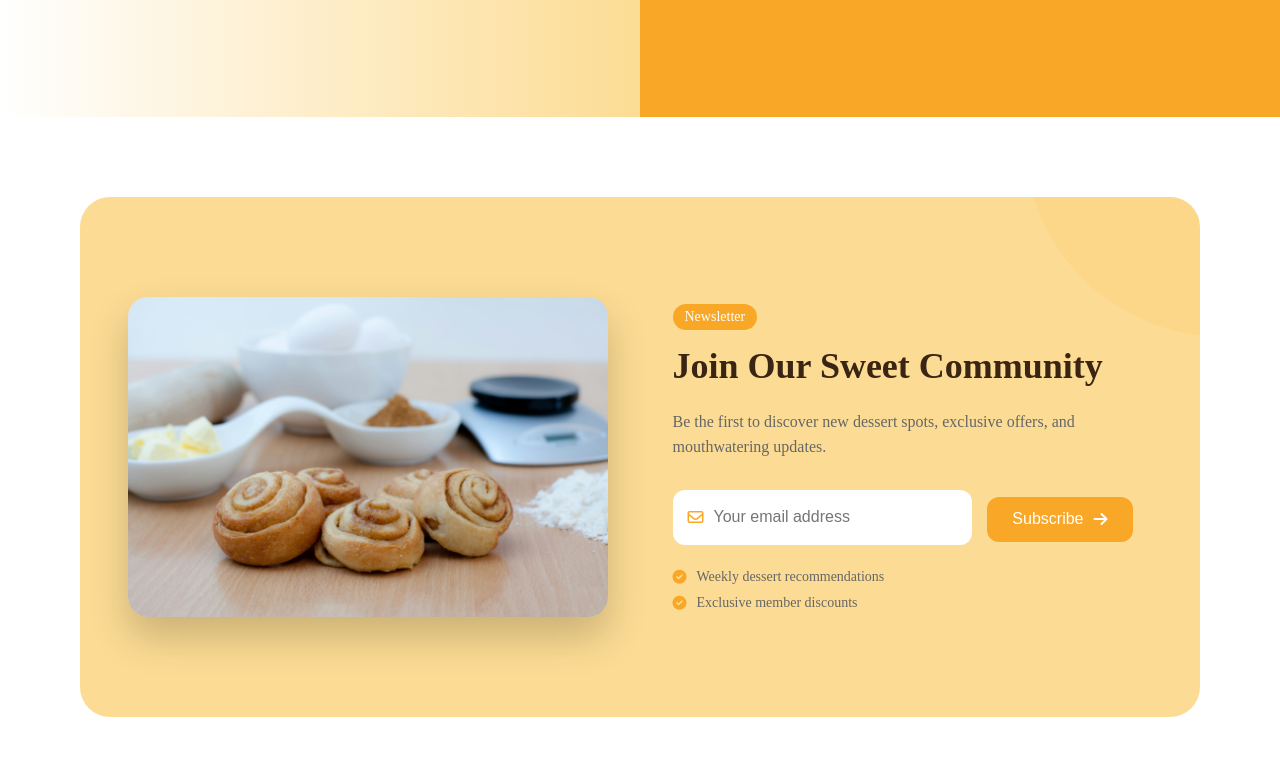
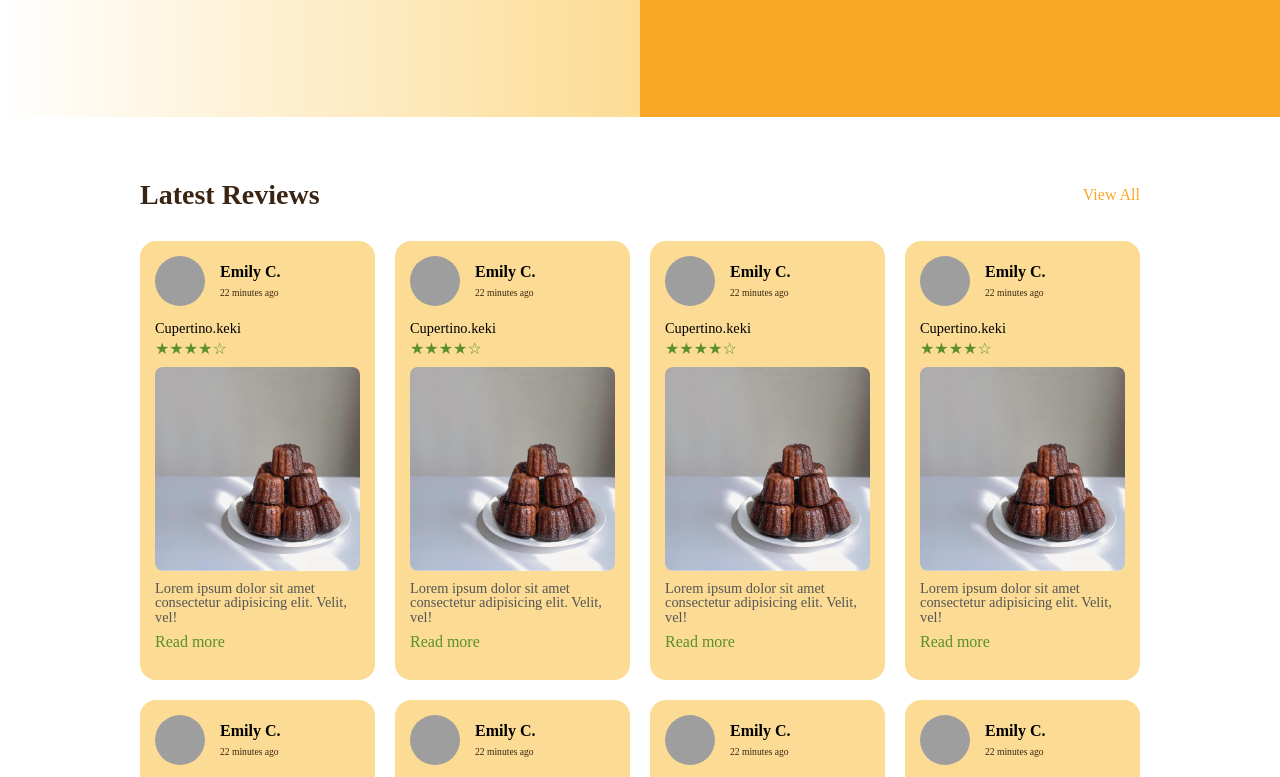
Before and after one commit to Emilyyen2222/TID_103_16, a plain HTML site: page index.html in a window 1280 px wide. Shown: the part 683-1460 px from the top of the page. Drawn offline with Linux system fonts and the light colour scheme; grey boxes are pictures that could not be loaded.

Commit message:
minor update

```diff
--- a/CSS/style.css
+++ b/CSS/style.css
@@ -218,12 +218,14 @@ body {
     z-index: 1;
 }
 
-.right-side img {
+/* .right-side img {
     max-width: 75%;
     height: auto;
     position: relative;
     right: 180px;
-}
+    opacity: 0.5;
+
+} */
 
 /* The overlay text on the left side */
 .overlay-text {
@@ -333,13 +335,13 @@ body {
 }
 
 
-/* 輪播器樣式 */
+/* 輪播器 */
 .slider {
     position: relative;
     width: 100%;
     height: 500px;
     overflow: hidden;
-    border-radius: 40px;
+    border-radius:40px;
     margin-left: -200px;  /* 向左移動 50px */
     /* 或者使用 transform */
     /* transform: translateX(-50px); */
@@ -357,7 +359,7 @@ body {
     height: 100%;
     object-fit: cover;
     position: relative;
-    right: 180px;
+    right: 150px;
     border-radius: 40px;
 }
 
@@ -598,7 +600,7 @@ body {
 .latest_review_section {
     max-width: 1000px;
     margin: 0 auto;
-    padding: 56px 20px;
+    padding: 64px 20px;
     text-align: center;
 }
 
@@ -607,7 +609,7 @@ body {
     display: flex;
     justify-content: space-between;
     align-items: center;
-    margin-bottom: 56px;
+    margin-bottom: 32px;
     text-align: left;
 }
 
@@ -626,18 +628,20 @@ body {
 /* Review Grid */
 .review-grid {
     display: grid;
-    grid-template-columns: repeat(3, 1fr);  /* 改用 grid 布局，每行3個 */
+    grid-template-columns: repeat(4, 1fr);  /* 改用 grid 布局，每行3個 */
     gap: 20px;
 }
 
 .review-card {
-    width: 90%;  /* 讓卡片填滿網格空間 */
+    width: 100%;  /* 讓卡片填滿網格空間 */
 }
 
 .review-item {
-    background-color: #fff;
-    border-radius: 8px;
-    box-shadow: 0 2px 5px rgba(249, 167, 38, 0.6);
+    background-color: #FCDC94;
+    border-radius: 16px;
+    /* border: 8px solid #FCDC94; */
+    /* box-sizing: border-box; */
+    /* box-shadow: -5px 5px 5px 5px rgba(249, 167, 38, 0.8); */
     padding: 15px;
 }
 
@@ -667,7 +671,7 @@ body {
 .post-time {
     font-size: 0.6em;
     color: #3A2513;
-    margin-top: 4px;
+    margin-top: 8px;
 }
 
 /* Review Content */
@@ -678,7 +682,7 @@ body {
 
 .review-content h2 {
     font-size: .9em;
-    margin: 0 0 10px 0;
+    margin: 0 0 6px 0;
 }
 
 .rating {
@@ -765,7 +769,7 @@ body {
     display: flex;
     justify-content: space-between;
     align-items: center;
-    margin-bottom: 56px;
+    margin-bottom: 32px;
     text-align: left;
 }
 
@@ -839,7 +843,7 @@ body {
     background-color: #FCDC94;
     padding: 60px 20px;
     margin-top: 120px;
-    margin-bottom: 20vh;
+    margin-bottom: 15vh;
     text-align: center;
 }
 
--- a/index.html
+++ b/index.html
@@ -90,41 +90,6 @@
             </div>
         </div>
     </section>
-<!-- mailing part -->
-    <section class="join-mailing-list">
-        <div class="mailing-content">
-            <div class="image-container">
-                <img src="./img/slide2.jpg" alt="Dessert" />
-            </div>
-            <div class="text-container">
-                <div class="text-wrapper">
-                    <span class="accent-text">Newsletter</span>
-                    <h2>Join Our Sweet Community</h2>
-                    <p>Be the first to discover new dessert spots, exclusive offers, and mouthwatering updates.</p>
-                    <div class="subscribe-form">
-                        <div class="input-wrapper">
-                            <i class="far fa-envelope"></i>
-                            <input type="email" placeholder="Your email address" />
-                        </div>
-                        <button class="subscribe-btn">
-                            Subscribe
-                            <i class="fas fa-arrow-right"></i>
-                        </button>
-                    </div>
-                    <div class="subscribe-benefits">
-                        <div class="benefit-item">
-                            <i class="fas fa-check-circle"></i>
-                            <span>Weekly dessert recommendations</span>
-                        </div>
-                        <div class="benefit-item">
-                            <i class="fas fa-check-circle"></i>
-                            <span>Exclusive member discounts</span>
-                        </div>
-                    </div>
-                </div>
-            </div>
-        </div>
-    </section>
 
 <!-- latest reviews ---------------------------------------------->
 <div class="latest_review_section">
@@ -137,6 +102,46 @@
             <div class="review-item">
                 <div class="review-user">
                     <img src="./img/profile2.jpg" alt="User 1" class="user-avatar">
+                    <div class="user-info">
+                        <p class="user-name">Emily C.</p>
+                        <p class="post-time">22 minutes ago</p>
+                    </div>
+                </div>
+                <div class="review-content">
+                    <h2>Cupertino.keki</h2>
+                    <div class="rating">
+                        <span>&#9733;&#9733;&#9733;&#9733;&#9734;</span>
+                    </div>
+                    <img src="./img/lp.jpg" alt="Review Image" class="review-image">
+                    <p class="review-text">Lorem ipsum dolor sit amet consectetur adipisicing elit. Velit, vel!</p>
+                    <a href="shop_detail.html" class="read-more">Read more</a>
+                </div>
+            </div>
+        </div>
+        <div class="review-card">
+            <div class="review-item">
+                <div class="review-user">
+                    <img src="./img/profile3.jpg" alt="User 1" class="user-avatar">
+                    <div class="user-info">
+                        <p class="user-name">Emily C.</p>
+                        <p class="post-time">22 minutes ago</p>
+                    </div>
+                </div>
+                <div class="review-content">
+                    <h2>Cupertino.keki</h2>
+                    <div class="rating">
+                        <span>&#9733;&#9733;&#9733;&#9733;&#9734;</span>
+                    </div>
+                    <img src="./img/lp.jpg" alt="Review Image" class="review-image">
+                    <p class="review-text">Lorem ipsum dolor sit amet consectetur adipisicing elit. Velit, vel!</p>
+                    <a href="shop_detail.html" class="read-more">Read more</a>
+                </div>
+            </div>
+        </div>
+        <div class="review-card">
+            <div class="review-item">
+                <div class="review-user">
+                    <img src="./img/profile3.jpg" alt="User 1" class="user-avatar">
                     <div class="user-info">
                         <p class="user-name">Emily C.</p>
                         <p class="post-time">22 minutes ago</p>
@@ -212,6 +217,7 @@
                     <a href="shop_detail.html" class="read-more">Read more</a>
                 </div>
             </div>
+
         </div>
         <div class="review-card">
             <div class="review-item">
@@ -333,6 +339,41 @@
     <i class="fas fa-arrow-up"></i>
 </button>
 
+<!-- mailing part -->
+<section class="join-mailing-list">
+    <div class="mailing-content">
+        <div class="image-container">
+            <img src="./img/slide2.jpg" alt="Dessert" />
+        </div>
+        <div class="text-container">
+            <div class="text-wrapper">
+                <span class="accent-text">Newsletter</span>
+                <h2>Join Our Sweet Community</h2>
+                <p>Be the first to discover new dessert spots, exclusive offers, and mouthwatering updates.</p>
+                <div class="subscribe-form">
+                    <div class="input-wrapper">
+                        <i class="far fa-envelope"></i>
+                        <input type="email" placeholder="Your email address" />
+                    </div>
+                    <button class="subscribe-btn">
+                        Subscribe
+                        <i class="fas fa-arrow-right"></i>
+                    </button>
+                </div>
+                <div class="subscribe-benefits">
+                    <div class="benefit-item">
+                        <i class="fas fa-check-circle"></i>
+                        <span>Weekly dessert recommendations</span>
+                    </div>
+                    <div class="benefit-item">
+                        <i class="fas fa-check-circle"></i>
+                        <span>Exclusive member discounts</span>
+                    </div>
+                </div>
+            </div>
+        </div>
+    </div>
+</section>
 
 <!-- footer ------------------------------------------------------>
 <footer>
```
